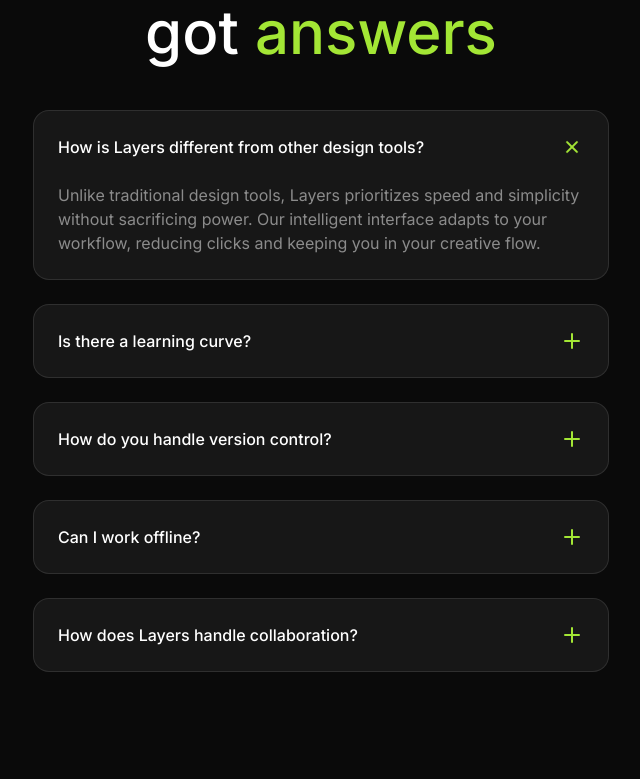
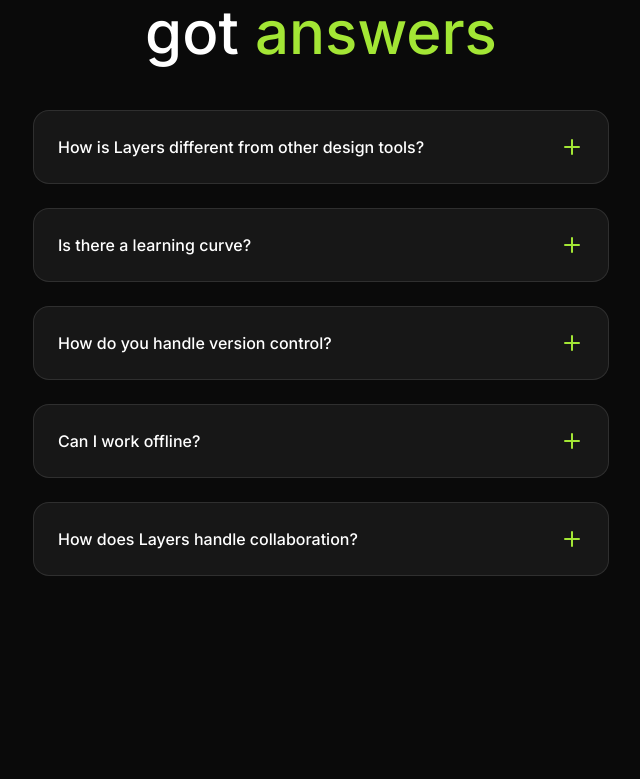
Before and after one commit to Estifanos58/Layers_landing_page, a Next.js app: page / in a window 1280 px wide. Shown: the part 5381-6160 px from the top of the page, without its empty margins (319-959 px from the left). Built offline with nearby package versions, Linux system fonts and the light colour scheme.

Commit message:
update: faqs section animated

```diff
--- a/src/sections/Faqs.tsx
+++ b/src/sections/Faqs.tsx
@@ -1,4 +1,7 @@
+"use client";
 import Tag from "@/components/Tag";
+import { AnimatePresence, motion } from "framer-motion";
+import { useState } from "react";
 import { twMerge } from "tailwind-merge";
 
 const faqs = [
@@ -25,22 +28,37 @@
 ];
 
 export default function Faqs() {
+    const selectedIndex = 0;
+    const [selected, setSelected] = useState<number | null>(null);
 
-    const selectedIndex = 0;
+    const handleClick = (index: number) => {
+        if (selected === index) {
+            setSelected(null);
+        } else {
+            setSelected(index);
+        }
+    };
 
-    return <section className="py-24">
+    return (
+        <section className="py-24">
             <div className="container">
                 <div className="flex justify-center">
                     <Tag>Faqs</Tag>
                 </div>
                 <h2 className="text-6xl font-medium mt-6 text-center max-w-xl mx-auto">
-                Questions? We'ev got <span className="text-lime-400">answers</span>
+                    Questions? We&apos;ev got{" "}
+                    <span className="text-lime-400">answers</span>
                 </h2>
                 <div className="mt-12 flex flex-col gap-6 max-w-xl mx-auto">
-            {
-                faqs.map((faq, faqIndex) => (
-                    <div key={faq.question} className="bg-neutral-900 rounded-2xl border border-white/10 p-6">
-                        <div className="flex justify-between items-center">
+                    {faqs.map((faq, faqIndex) => (
+                        <div
+                            key={faq.question}
+                            className="bg-neutral-900 rounded-2xl border border-white/10 p-6"
+                        >
+                            <div
+                                className="flex justify-between items-center"
+                                onClick={() => handleClick(faqIndex)}
+                            >
                                 <h3 className="font-medium">{faq.question}</h3>
                                 <svg
                                     xmlns="http://www.w3.org/2000/svg"
@@ -52,20 +70,37 @@
                                     strokeWidth="2"
                                     strokeLinecap="round"
                                     strokeLinejoin="round"
-                                className={twMerge("feather feather-plus text-lime-400 flex-shrink-0", selectedIndex === faqIndex && "rotate-45")}
+                                    className={twMerge(
+                                        "feather feather-plus text-lime-400 flex-shrink-0  transition-all duration-300",
+                                        selected === faqIndex && "rotate-45"
+                                    )}
                                 >
                                     <line x1="12" y1={5} x2={12} y2={19}></line>
                                     <line x1="5" y1={12} x2={19} y2={12}></line>
                                 </svg>
                             </div>
-                        <div className={twMerge("mt-6", selectedIndex !==faqIndex && "hidden")}>
-                            <p className="text-white/50">{faq.answer}</p>
+                            <AnimatePresence >
+                                {selected === faqIndex && (
+                                    <motion.div initial={{
+                                        height: 0,
+                                        marginTop: 0,
+                                    }} animate={{
+                                        height: "auto",
+                                        marginTop: 24,
+                                    }} exit={{
+                                        height: 0,
+                                        marginTop: 0,
+                                    }} className={twMerge("overflow-hidden")}>
+                                        <p className="text-white/50">
+                                            {faq.answer}
+                                        </p>
+                                    </motion.div>
+                                )}
+                            </AnimatePresence>
                         </div>
-
-                    </div>
-                ))
-            }
+                    ))}
                 </div>
             </div>
-    </section>;
+        </section>
+    );
 }
```
Lines whose indentation alone changed are shown as unchanged.
